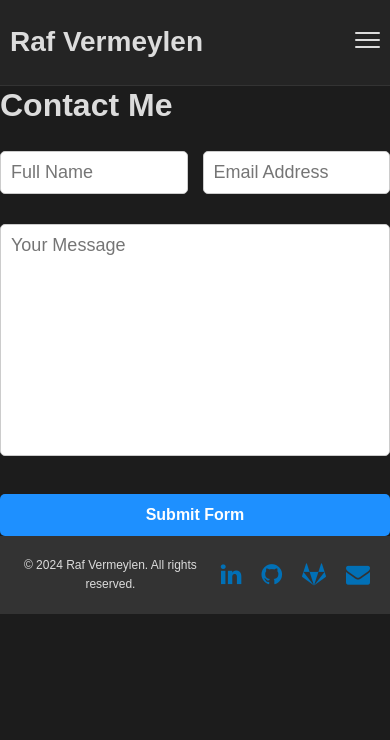
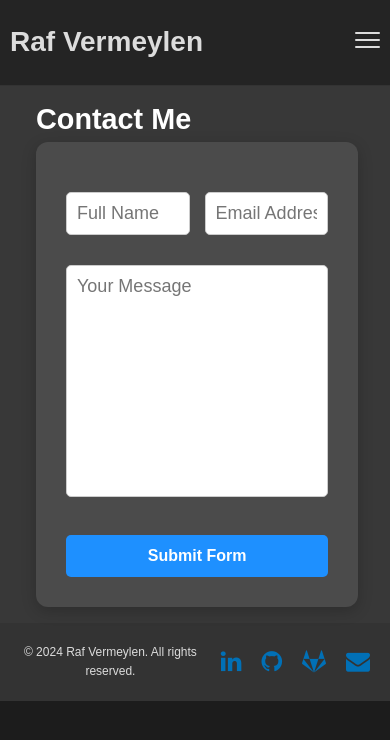
Before and after one commit to Rafvermeylen/portfoliowebsite, a plain HTML site: page html/contact.html in a window 390 px wide. Drawn offline with Linux system fonts and the light colour scheme.

Commit message:
Css changed for contact page.

```diff
--- a/css/contact.css
+++ b/css/contact.css
@@ -4,6 +4,29 @@
     flex-direction: column;
     gap: 15px;
     margin-top: 20px;
+}
+
+.contact-section {
+    background-color: #383838;
+}
+
+.contact-section h1 {
+    margin-left: 70px;
+    margin-top: 20px;
+    font-size: 48px;
+    color: #fff;
+}
+
+.contact-box {
+    align-items: center;
+    width: 90%;
+    margin-left: 70px;
+    background-color: #4b4b4b;
+    border-radius: 12px;
+    padding: 30px;
+    text-align: center;
+    box-shadow: 0 4px 15px rgba(0, 0, 0, 0.2);
+    transition: transform 0.3s ease, box-shadow 0.3s ease;
 }
 
 .form-group {
@@ -84,6 +107,22 @@
 
 /* Mobile Styles */
 @media (max-width: 480px) {
+    .contact-section h1 {
+        margin: 0;
+        margin-left: 20px;
+        font-size: 1.8rem;
+    }
+
+    .contact-box {
+        margin: 0;
+        margin-left: 20px;
+        width: 90%;
+    }
+
+    .contact-section {
+        padding: 1rem;
+    }
+
     .btn-dark {
         display: block !important;
         visibility: visible !important;
--- a/html/contact.html
+++ b/html/contact.html
@@ -38,8 +38,8 @@
 <div class="content-wrapper">
     <!-- Contact section -->
     <div class="contact-section">
+        <h1>Contact Me</h1>
         <div class="contact-box">
-            <h1>Contact Me</h1>
             <form target="_blank" action="https://formsubmit.co/9a3b99bf3013b76d45df37f8a2338297" method="POST">
                 <div class="form-group">
                     <div class="form-row">
```
